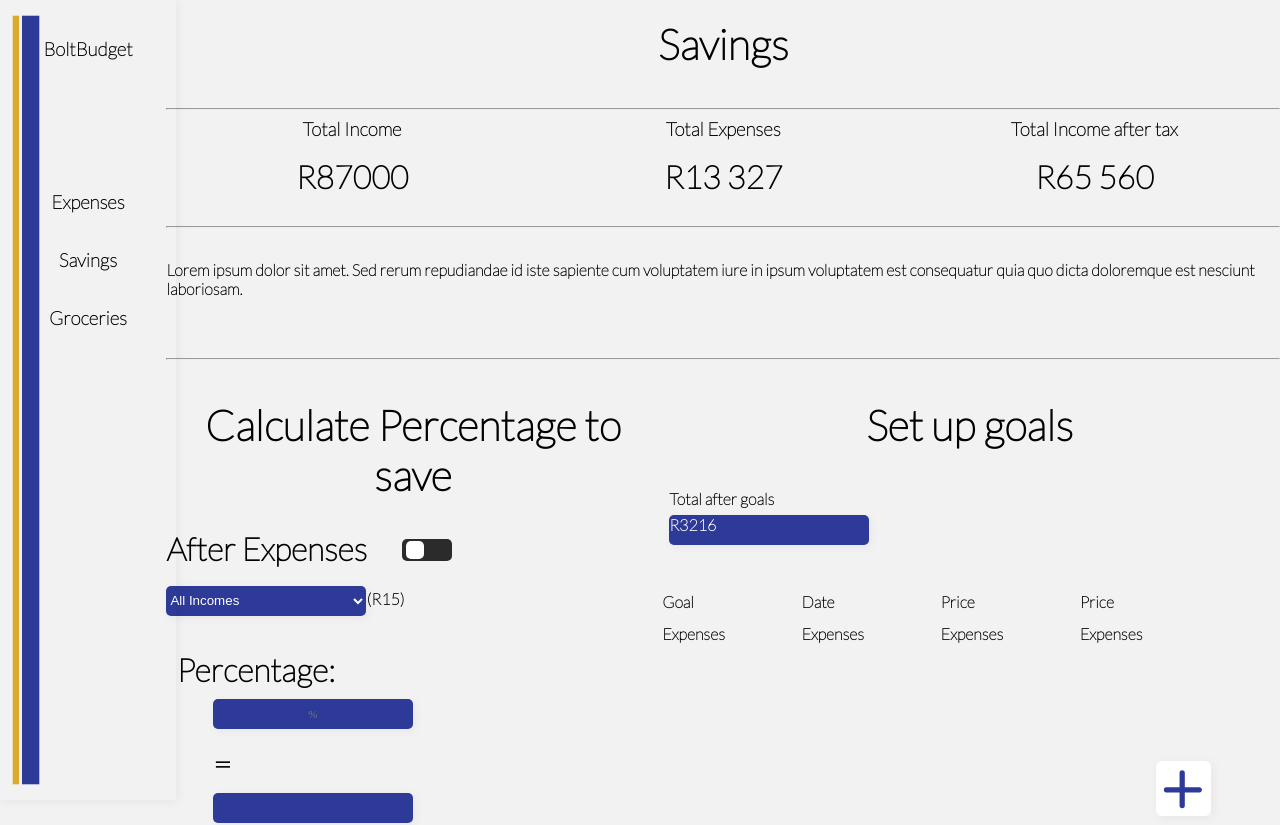
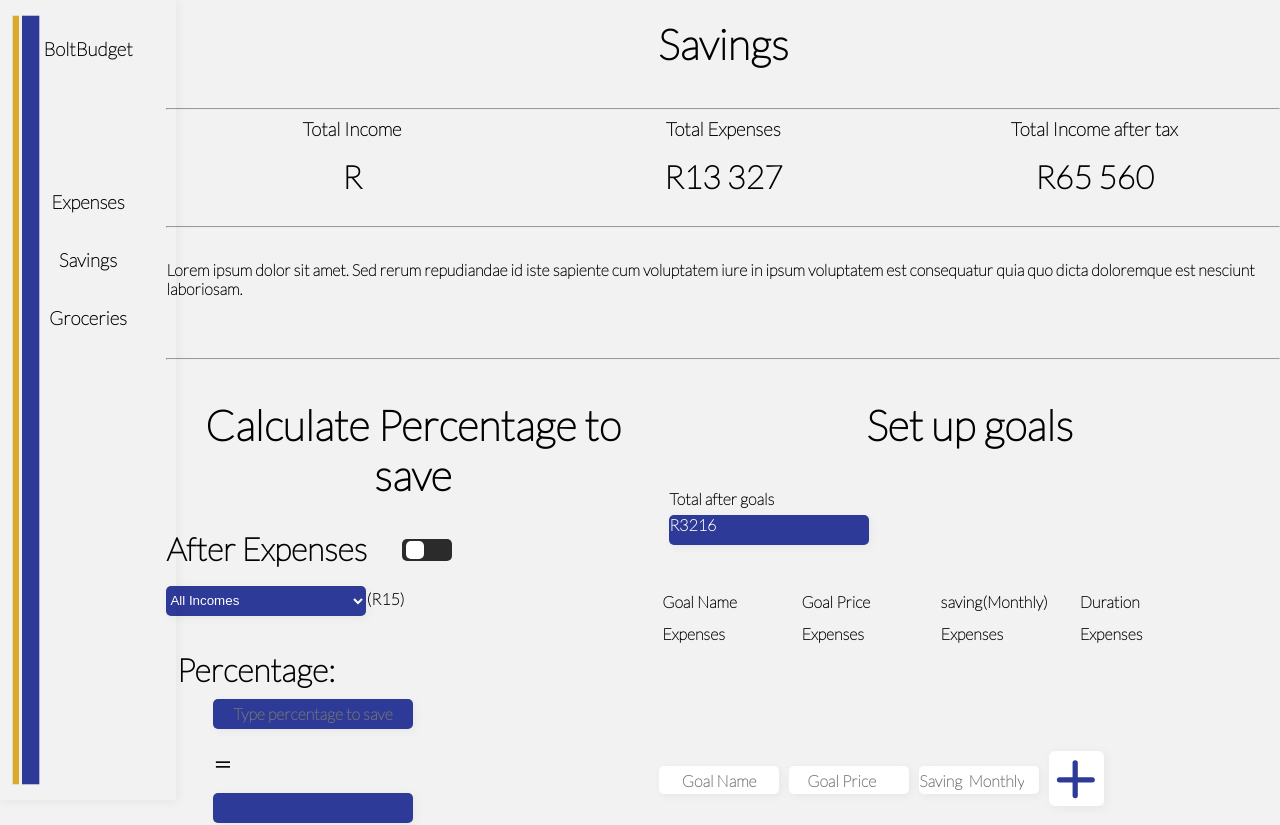
Before and after one commit to EpicBlue1/boltbudget, a React (Create React App) app: page /Savings in a window 1280 px wide. Shown: the top 825 px of the page. Built offline with nearby package versions, Linux system fonts and the light colour scheme.

Commit message:
All inputs work, tests started
No functionality yet

```diff
--- a/src/components/ExpensesSec.js
+++ b/src/components/ExpensesSec.js
@@ -3,37 +3,6 @@ import calculateAverage from '../functions/calculations';
 import Footer from './subcomp/footer';
 
 export default function Expenses() {
-
-    const [formValues, setformValues] = useState([0, 2]);
-    const [CurrentValues ,setCurrentValues] = useState();
-    const [AvValues ,setAvValues] = useState();
-
-    const handInputChange = (newNumber, index) => {
-        var changingFormValues = formValues
-        changingFormValues[index] = newNumber;
-
-        setformValues(changingFormValues)
-    }
-
-    const addNewNumber = () => {
-        setformValues([...formValues, 0]);
-    }
-
-    const doCalculations = () => {
-        var average = calculateAverage(formValues);
-        setCurrentValues(average);
-
-        setAvValues(average);
-
-
-        console.log(average);
-    }
-
-    const removeNumberFromArray = (index) => {
-        var changingFormValues = formValues;
-        changingFormValues.splice(index, 1);
-        setformValues(changingFormValues);
-    };
 
     return (
         <>
@@ -103,7 +72,17 @@ export default function Expenses() {
                 </tr>
             </table>
             </div>
-            <button className='addBut'></button>
+            <div className='add'>
+                <form>
+                    <input required placeholder='Expense Name' name="ExpenseName" aria-label='ExpensesRec' className='addInput'/>
+                    <select required className='addInput'>
+                        <option>Today</option>
+                    </select>
+                    <input required placeholder='Price' type="number" name="ExpenseName" className='addInput'/>
+                    <button className='addBut'></button>
+                </form>
+            </div>
+
         </div>
         </>
     )
--- a/src/components/HeadSection.js
+++ b/src/components/HeadSection.js
@@ -1,58 +1,20 @@
-import {useState, useEffect} from 'react';
-import calculateAverage from '../functions/calculations';
+import React from "react";
 
-export default function HeadSection() {
+const HeadSection = (props) => {
 
-    const [TotIncome, settotIncome] = useState(0);
-    const [totTaxBrackets ,settotTaxBrackets] = useState(0);
-    const [AvValues ,setAvValues] = useState();
-
-    const Users= [{
-        name: 'Johan Golden', salary: 60000
-    }, {
-        name: 'Susan Golden', salary: 27000
-    }
-    ]
-
-    const expenses= [{
-        name: 'Johan Golden', salary: 60000
-    }, {
-        name: 'Susan Golden', salary: 27000
-    }
-    ]
-
-    useEffect(() => {
-
-        let totalIcome = 0;
-        let totalIcomeTax = 0;
-
-        Users.forEach(element => {
-            totalIcome += element.salary;
-          });
-
-        console.log(totalIcome);
-
-        settotIncome(totalIcome);
-
-        //taxBrackets
-        totalIcome = totalIcome * 12;
-
-        console.log(totalIcome);
-
-    }, []);
-
-
+    console.log(props.name);
 
     return (
         <div className='SectionOne'>
             <hr></hr>
             <div className='subSections'>
-                <div className='subSection'><h3>Total Income</h3><br></br><h2>R{TotIncome}</h2></div>
+                <div className='subSection'><h3>Total Income</h3><br></br><h2>R{props.totalIncome}</h2></div>
                 <div className='subSection'><h3>Total Expenses</h3><br></br><h2>R13 327</h2></div>
                 <div className='subSection'><h3>Total Income after tax</h3><br></br><h2>R65 560</h2></div>
             </div>
             <hr></hr>
         </div>
-
     )
 }
+
+export default HeadSection;
--- a/src/components/Savings.js
+++ b/src/components/Savings.js
@@ -29,10 +29,10 @@ export default function AverageFormatter() {
             </div>
             <table>
                 <tr>
-                    <th className='tableFour Align_Left'><h4>Goal</h4></th>
-                    <th className='tableFour Align_Left'><h4>Date</h4></th>
-                    <th className='tableFour Align_Left'><h4>Price</h4></th>
-                    <th className='tableFour Align_Left'><h4>Price</h4></th>
+                    <th className='tableFour Align_Left'><h4>Goal Name</h4></th>
+                    <th className='tableFour Align_Left'><h4>Goal Price</h4></th>
+                    <th className='tableFour Align_Left'><h4>saving(Monthly)</h4></th>
+                    <th className='tableFour Align_Left'><h4>Duration</h4></th>
                 </tr>
             </table>
             <div className='maxHeight overflow'>
@@ -45,7 +45,14 @@ export default function AverageFormatter() {
                 </tr>
             </table>
             </div>
-            <button className='addBut'></button>
+            <div className='add'>
+                <form>
+                    <input required placeholder='Goal Name' name="GoalName" aria-label='GoalName' className='addInput'/>
+                    <input required placeholder='Goal Price' type="number" name="GoalPrice" aria-label='GoalPrice' className='addInput'/>
+                    <input required placeholder='Saving  Monthly' type="number" name="MonthlySaving" aria-label='MonthlySaving' className='addInput'/>
+                    <button className='addBut'></button>
+                </form>
+            </div>
             </div>
 
             {/* //left section */}
@@ -75,7 +82,7 @@ export default function AverageFormatter() {
 
             <div className='subSectionInfoThree'>
             <h2>Percentage:</h2>
-            <input placeholder="%" className='dropDown floatLeft'/>
+            <input placeholder="Type percentage to save" className='dropDown floatLeft'/>
             <div className='percentageBlock inline'>
                 <h2>=</h2>
                 <div className='dropDown inline'></div>
--- a/src/components/taxBrackets.js
+++ b/src/components/taxBrackets.js
@@ -18,7 +18,7 @@ export default function taxBrackets() {
                 <tr>
                     <th className='tableFour Align_Left'><h4>Name</h4></th>
                     <th className='tableFour Align_Left'><h4>Income</h4></th>
-                    <th className='tableFour Align_Left'><h4>Price</h4></th>
+                    <th className='tableFour Align_Left'><h4>Tax Brackets</h4></th>
                     <th className='tableFour Align_Left'><h4>Income after tax</h4></th>
                 </tr>
             </table>
@@ -44,7 +44,13 @@ export default function taxBrackets() {
                 </tr>
             </table>
             </div>
-            <button className='addBut'></button>
+            <div className='add'>
+                <form>
+                    <input required placeholder='Person Name' name="TaxPerName" aria-label='TaxPerName' className='addInput'/>
+                    <input required placeholder='Income' type="number" name="TaxPerIncome" aria-label='TaxPerIcome' className='addInput'/>
+                    <button className='addBut'></button>
+                </form>
+            </div>
         </div>
     )
 }
--- a/src/index.css
+++ b/src/index.css
@@ -54,6 +54,21 @@ h2{
 h3{
   height: 20px !important;
   margin: 0 !important;
+}
+
+input{
+  font-size: 16px !important;
+  height: 28px !important;
+  color: black !important;
+  font-weight: bold !important;
+  text-align: center;
+  margin: 0;
+  font-family: 'Archivo', sans-serif !important;
+  font-family: 'Lato', sans-serif !important;
+  -webkit-font-smoothing: antialiased !important;
+  -moz-osx-font-smoothing: grayscale !important;
+  font-family: 'Archivo', sans-serif;
+  font-family: 'Lato', sans-serif;
 }
 
 h4{
@@ -132,14 +147,33 @@ table{
   height: 130px;
 }
 
+.add{
+  width: 100%;
+  height: 60px;
+}
+
 .addBut{
-  margin-left: 80%;
-  margin-top: 10px;
+  float: left;
   width: 55px;
   height: 55px;
   background-image: url(../src/img/addBut.svg);
   box-shadow: 2px 2px 10px 0px rgba(0,0,0,0.05);
   background-size: cover;
+  cursor: pointer;
+}
+
+.addInput{
+  float: left;
+  padding-top: 0 !important;
+  margin: 0 !important;
+  border-radius: 5px;
+  background-color: white;
+  display: inline-block;
+  margin-right: 10px !important;
+  width: 120px;
+  height: 30px;
+  margin-top: 15px !important;
+  box-shadow: 2px 2px 10px 0px rgba(0,0,0,0.05);
 }
 
 .inline{
```
Also changed, not shown: src/components/calculations/IncomeAndExpenses.js (added, +48 -0 lines), 2 other files (tests, documents, lock files or other folders).
